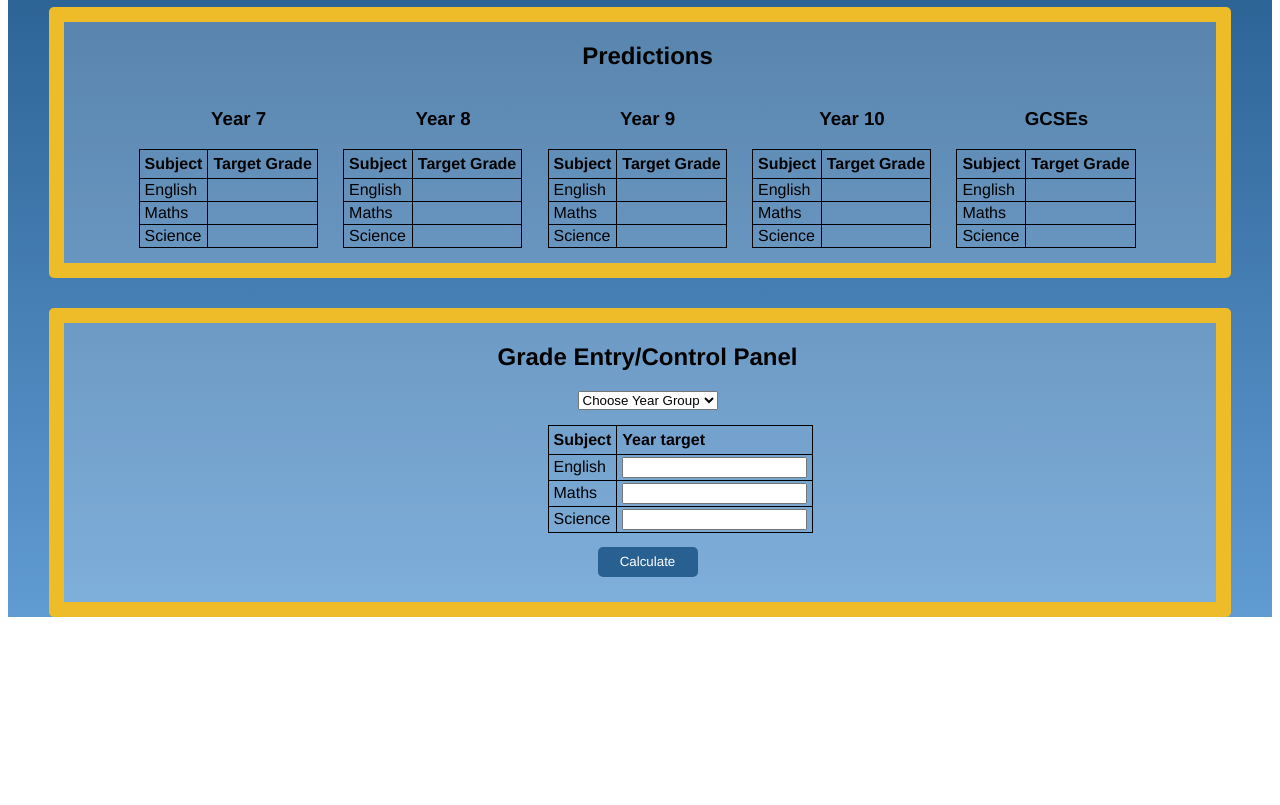
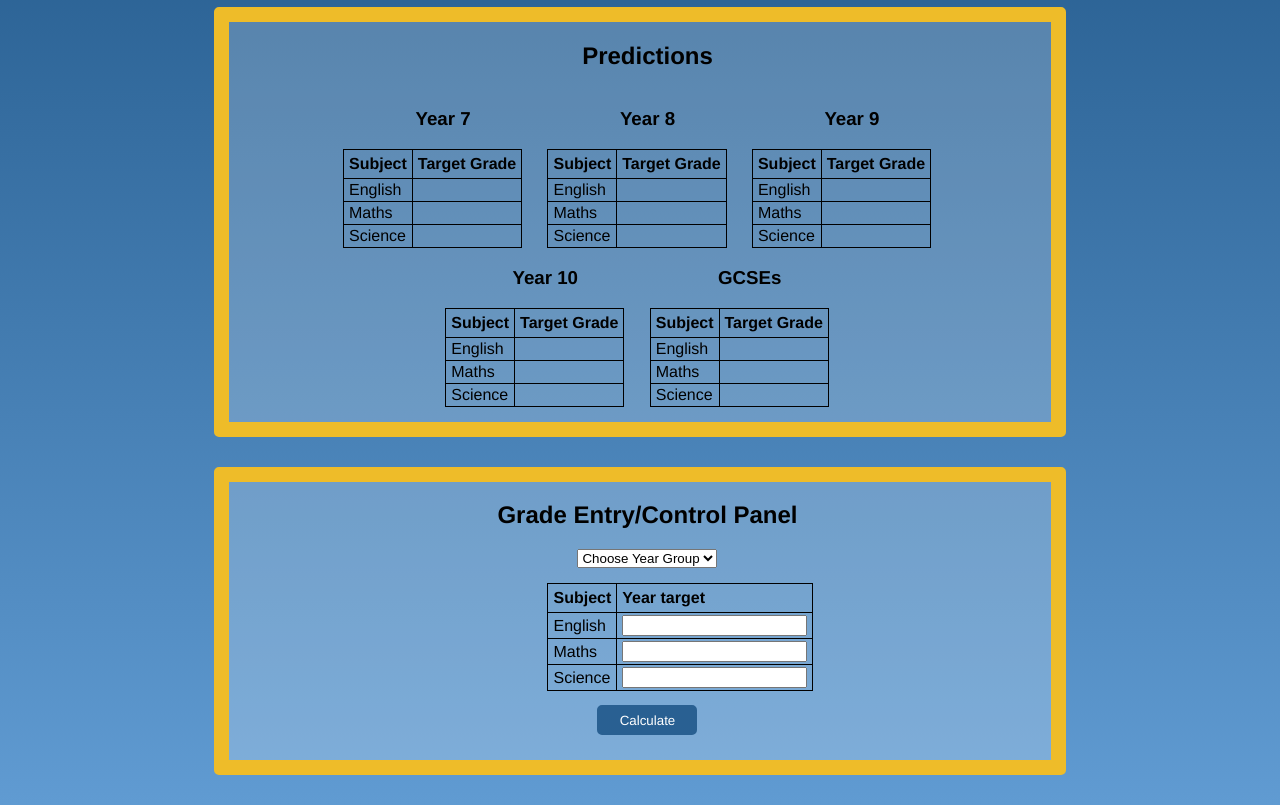
Before and after one commit to Xanndarr/GradeProjectionTool, a website: page public/index.html in a window 1280 px wide. Shown: the part 73-878 px from the top of the page. Before the commit the page ends 800 px from the top, so only its background shows below. Drawn offline with Linux system fonts and the light colour scheme; a web font is replaced by a local one.

Commit message:
Updates styling

```diff
--- a/public/css/main.css
+++ b/public/css/main.css
@@ -1,10 +1,5 @@
 body {
-
-}
-
-#content {
-  width: 100%;
-  height: 100%;
+  width: 100vw;
   margin: 0;
   font-family: "ABeeZee", Helvetica, Arial, sans-serif;
   background: #296092;
@@ -44,6 +39,11 @@ button:active {
   color: white;
 }
 
+#content {
+  width: 70%;
+  margin: 0 auto;
+}
+
 .header {
   margin: 0 auto;
   text-align: center;
```
